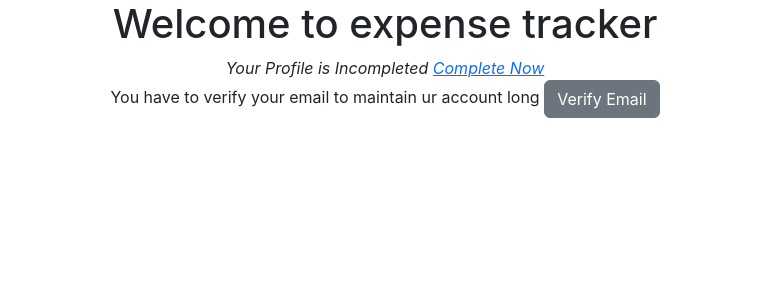
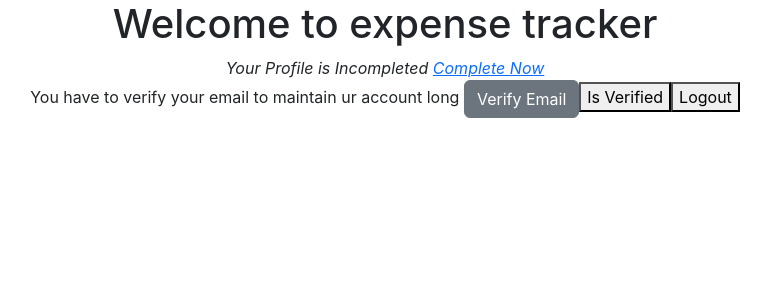
Before and after one commit to Chinni00/expense-tracker-auth, a React (Create React App) app: page /welcome in a window 1280 px wide. Shown: the top 300 px of the page, without its empty margins (255-1026 px from the left). Built offline with nearby package versions, Linux system fonts and the light colour scheme.

Commit message:
logout functionality added

```diff
--- a/src/components/Welcome.js
+++ b/src/components/Welcome.js
@@ -1,9 +1,13 @@
-import React, { useEffect } from 'react'
-import { json, useNavigate } from 'react-router-dom'
+import React, { useEffect, useState } from 'react'
+import {  useNavigate } from 'react-router-dom'
+
+
+
+
 
 const Welcome = () => {
   const token = localStorage.getItem('token');
-
+  const [email,setEmail] = useState('')
 
   // useEffect(()=>{
   //   fetch('https://identitytoolkit.googleapis.com/v1/accounts:lookup?key=AIzaSyDeEdrVt4u11fGigu620gWbNo_fW39vd7s',{
@@ -16,6 +20,24 @@ const Welcome = () => {
   //     }
   //   }).then(res=>res.json()).then(data=>console.log(data))
   // },[])
+
+  // 3tSuo92sX5pc0Lcuht250-l4jBa0KEnXrMZgA7cJn1EAAAGI6Unxew
+  // 3tSuo92sX5pc0Lcuht250-l4jBa0KEnXrMZgA7cJn1EAAAGI6Unxew
+
+  const isverified=()=>{
+    fetch('https://identitytoolkit.googleapis.com/v1/accounts:update?key=AIzaSyDeEdrVt4u11fGigu620gWbNo_fW39vd7s',{
+      method:'POST',
+      body:JSON.stringify({
+        oobCode:'3tSuo92sX5pc0Lcuht250-l4jBa0KEnXrMZgA7cJn1EAAAGI6Unxew'
+      }),
+      headers:{
+        'Content-Type':'application/json'
+      }
+    }).then(res=>res.json()).then(data=>console.log(data))
+
+  }
+
+
 
   const navigate= useNavigate()
 
@@ -32,14 +54,25 @@ const Welcome = () => {
             headers:{
               'Content-Type':'application/json'
             }
-          }).then(res=>res.json()).then(data=>console.log(data))
+          }).then(res=>res.json()).then(data=> {
+            setEmail(data.email)
+           console.log(data)
+          })
   }
+
+  const logoutHandler=()=>{
+    localStorage.removeItem('token')
+    navigate('/')
+  }
+
   return (
     <div>
         <center>
             <h1>Welcome to expense tracker</h1>
             <span><i>Your Profile is Incompleted <a href='#' onClick={switchToUpdatePage} >Complete Now</a></i></span><br />
           You have to verify your email to maintain ur account long   <button onClick={emailVerificationHandler} className='btn  btn-secondary'>Verify Email</button>
+          <button onClick={isverified}>Is Verified</button>
+          <button onClick={logoutHandler}>Logout</button>
         </center>
 
     </div>
```
